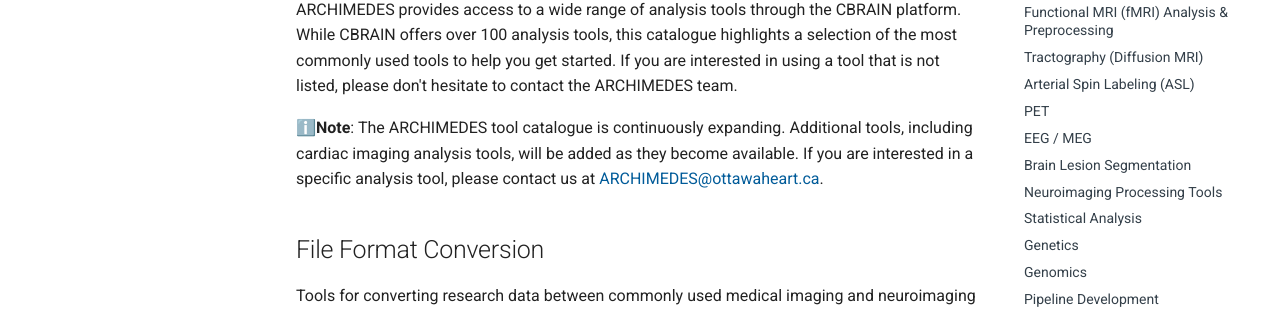
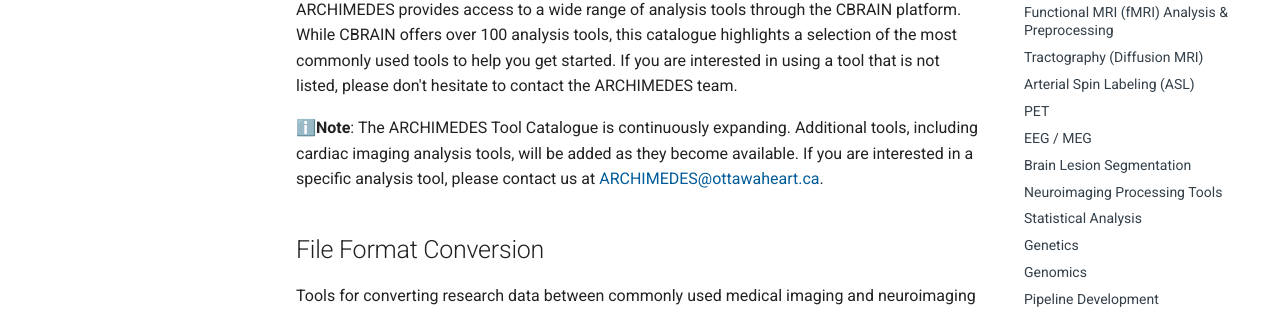
Before and after one commit to ARCHIMEDES-Data/ARCHIMEDES-wiki, an MkDocs documentation site: the page built from docs/processing-tools.md, in a window 1280 px wide and 900 px high. Shown: the part 282-593 px from the top of the window. Built offline with MkDocs 1.6.1 and Material for MkDocs 9.7.7, drawn with Linux system fonts in a browser that asks for light colours.

```diff
--- a/docs/processing-tools.md
+++ b/docs/processing-tools.md
@@ -2,7 +2,7 @@
 
 ARCHIMEDES provides access to a wide range of analysis tools through the CBRAIN platform. While CBRAIN offers over 100 analysis tools, this catalogue highlights a selection of the most commonly used tools to help you get started. If you are interested in using a tool that is not listed, please don't hesitate to contact the ARCHIMEDES team.
 
-**ℹ️Note**: The ARCHIMEDES tool catalogue is continuously expanding. Additional tools, including cardiac imaging analysis tools, will be added as they become available. If you are interested in a specific analysis tool, please contact us at [ARCHIMEDES@ottawaheart.ca](...).
+**ℹ️Note**: The ARCHIMEDES Tool Catalogue is continuously expanding. Additional tools, including cardiac imaging analysis tools, will be added as they become available. If you are interested in a specific analysis tool, please contact us at [ARCHIMEDES@ottawaheart.ca](...).
 
 ## File Format Conversion
 
```
